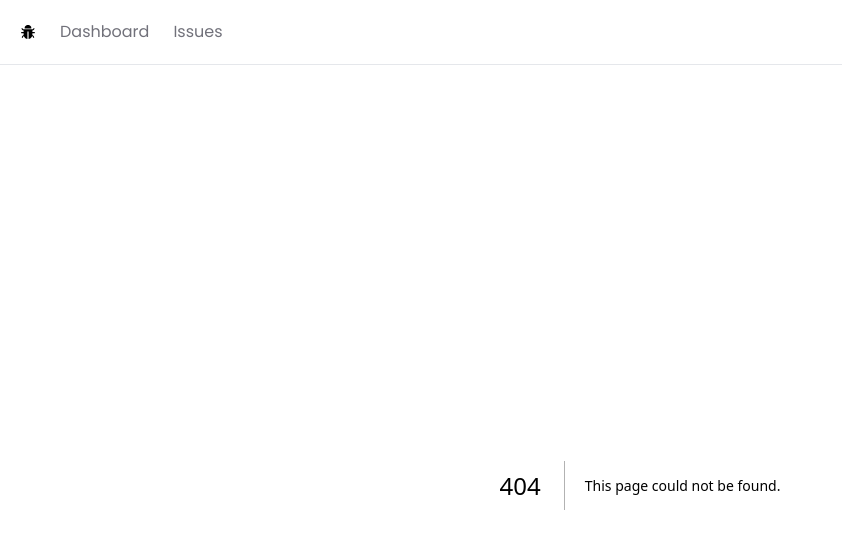
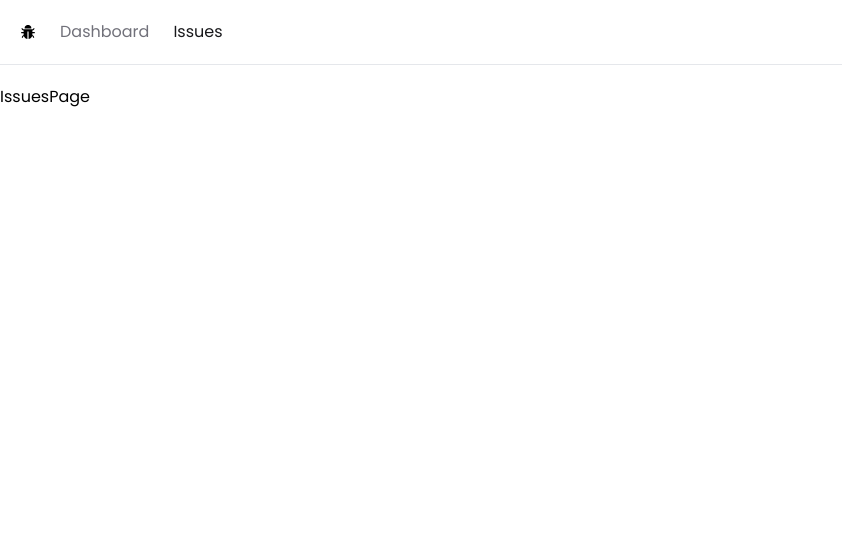
Before and after one commit to Floturner/issue-tracker, a Next.js app: page /issues in a window 1280 px wide. Before the commit this address had no page. Shown: the top 548 px of the page, without its empty margins (0-842 px from the left). Built offline with nearby package versions, Linux system fonts and the light colour scheme.

Commit message:
Style the active link in NavBar

```diff
--- a/app/NavBar.tsx
+++ b/app/NavBar.tsx
@@ -1,7 +1,13 @@
+'use client';
+
+import classNames from 'classnames';
 import Link from 'next/link';
+import { usePathname } from 'next/navigation';
 import { AiFillBug } from 'react-icons/ai';
 
 export default function NavBar() {
+  const path = usePathname();
+
   const links = [
     { label: 'Dashboard', href: '/' },
     { label: 'Issues', href: '/issues' },
@@ -16,7 +22,11 @@
         {links.map((link) => (
           <li key={link.href}>
             <Link
-              className='text-zinc-500 hover:text-zinc-800 transition-colors'
+              className={classNames({
+                'text-zinc-900': link.href === path,
+                'text-zinc-500 hover:text-zinc-800': link.href !== path,
+                'transition-colors': true,
+              })}
               href={link.href}
             >
               {link.label}
--- /dev/null
+++ b/app/issues/page.tsx
@@ -0,0 +1,3 @@
+export default function IssuesPage() {
+  return <div>IssuesPage</div>;
+}
--- a/package.json
+++ b/package.json
@@ -9,6 +9,7 @@
     "lint": "next lint"
   },
   "dependencies": {
+    "classnames": "^2.3.2",
     "next": "13.5.6",
     "react": "^18",
     "react-dom": "^18",
```
Also changed, not shown: 1 other file (tests, documents, lock files or other folders).
